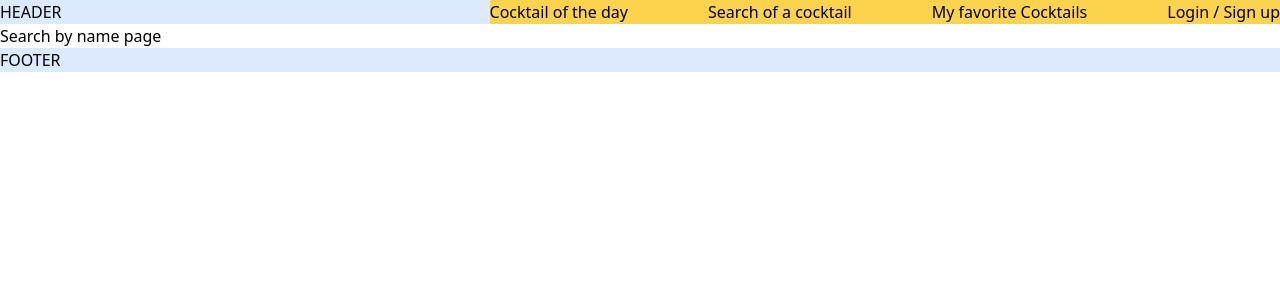
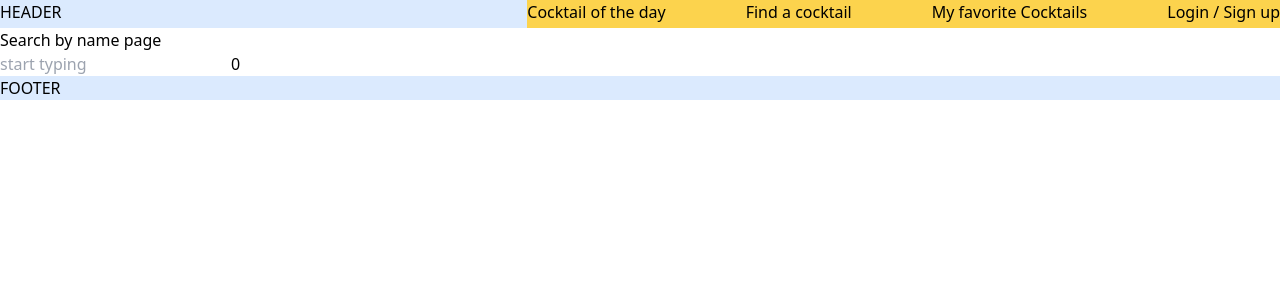
Before and after one commit to elsa-wanderlust/cocktails, a Next.js app: page /searchByName in a window 1280 px wide. Shown: the top 300 px of the page. Built offline with nearby package versions, Linux system fonts and the light colour scheme.

Commit message:
search by name and ingredients done

```diff
--- a/src/app/(search)/searchByGlass/page.tsx
+++ b/src/app/(search)/searchByGlass/page.tsx
@@ -1,4 +1,19 @@
 const SearchByGlass = () => {
+  const glasses = [
+    "",
+    "Collins Glass",
+    "Cocktail glass",
+    "Shot glass",
+    "Martini Glass",
+    "Wine Glass",
+    "Highball Glass",
+    "Beer mug",
+    "Coffee mug",
+    "Highball glass",
+    "Coffee Mug",
+    "Old-Fashioned glass",
+  ];
+
   return (
     <div>
       <p>Search by glass page</p>
--- a/src/app/(search)/searchByIngredient/page.tsx
+++ b/src/app/(search)/searchByIngredient/page.tsx
@@ -1,7 +1,10 @@
+import SearchField from "@/components/Search/SearchField";
+
 const SearchByIngredient = () => {
   return (
     <div>
       <p>Search by ingredient page</p>
+      <SearchField searchPage="i" />
     </div>
   );
 };
--- a/src/app/(search)/searchByName/page.tsx
+++ b/src/app/(search)/searchByName/page.tsx
@@ -1,7 +1,10 @@
+import SearchField from "@/components/Search/SearchField";
+
 const SearchByName = () => {
   return (
     <div>
       <p>Search by name page</p>
+      <SearchField searchPage="s" />
     </div>
   );
 };
--- /dev/null
+++ b/src/app/api/route.ts
@@ -0,0 +1,37 @@
+// the props searchType will a string:
+// 's' - if search by name
+// 'i' - if search by ingredient
+// 'c' - if search by category
+// 'g' - if search by glass
+
+import { serialize } from "v8";
+
+export default async function fetchresults(req: string, searchType: string) {
+  try {
+    const res = await fetch(
+      `https://www.thecocktaildb.com/api/json/v1/1/${
+        searchType === "s" ? "search" : "filter"
+      }.php?${searchType}=${req}`
+    );
+    const data = await res.json();
+    return data.drinks;
+  } catch (error) {
+    console.log(error);
+  }
+}
+
+const searchType = ["n", "i", "c", "g"];
+
+// Search cocktail by name
+// www.thecocktaildb.com/api/json/v1/1/search.php?s=margarita
+
+// Search by ingredient
+// www.thecocktaildb.com/api/json/v1/1/filter.php?i=Gin
+
+// Filter by Category
+// www.thecocktaildb.com/api/json/v1/1/filter.php?c=Ordinary_Drink
+// www.thecocktaildb.com/api/json/v1/1/filter.php?c=Cocktail
+
+// Filter by Glass
+// www.thecocktaildb.com/api/json/v1/1/filter.php?g=Cocktail_glass
+// www.thecocktaildb.com/api/json/v1/1/filter.php?g=Champagne_flute
--- a/src/app/page.tsx
+++ b/src/app/page.tsx
@@ -1,7 +1,7 @@
 // import Image from "next/image";
 import DailyCocktail from "@/components/DailyCocktail";
 
-export default function Home() {
+export default async function Home() {
   return (
     <main>
       <DailyCocktail />
--- /dev/null
+++ b/src/components/Search/SearchField.tsx
@@ -0,0 +1,74 @@
+"use client";
+import { useState } from "react";
+// import routes
+import fetchresults from "@/app/api/route";
+// import components
+import Cocktail from "../Cocktail";
+
+type Input = {
+  target: {
+    value: string;
+  };
+};
+
+type searchTypeProps = {
+  searchPage: string;
+};
+
+const SearchField = async ({ searchPage }: searchTypeProps) => {
+  // declare states
+  const [input, setInput] = useState("");
+  const [isLoading, setIsLoading] = useState(false);
+  const [data, setData] = useState([]);
+
+  // declare functions
+  const handleInput = async (input: Input) => {
+    if (input.target) {
+      setInput(input.target.value);
+      if (input.target.value.length > 2) {
+        setIsLoading(true);
+        const cocktailsFound = await fetchresults(
+          input.target.value,
+          searchPage
+        );
+        if (cocktailsFound) {
+          setData(cocktailsFound);
+          setIsLoading(false);
+        }
+      }
+    }
+  };
+
+  // declare variables
+  const searchKeyWords = {
+    s: "the name of a cocktail",
+    i: "the name of an ingredient",
+    c: "a category cocktail",
+    g: "a type of cocktail glass",
+  };
+
+  return (
+    <div className="h-80%">
+      <input
+        type="text"
+        placeholder="start typing"
+        onChange={handleInput}
+        value={input}
+      />
+      {isLoading && <p>looking for awesome cocktails to match your search </p>}
+
+      {!isLoading && data.length && (
+        <div>
+          <p>
+            we have found {data.length} cocktails matching your search '{input}'
+          </p>
+          {data.map((item, index) => {
+            return <Cocktail key={index} info={item} />;
+          })}
+        </div>
+      )}
+    </div>
+  );
+};
+
+export default SearchField;
--- a/src/components/TopMenu/TopMenu.tsx
+++ b/src/components/TopMenu/TopMenu.tsx
@@ -1,20 +1,21 @@
 "use client";
 import Link from "next/link";
-// import { useState } from "react";
+import { useState } from "react";
 import TopMenuData from "@/data/topMenuData";
 import TopMenuTitle from "./TopMenuTitle";
 
 const TopMenu = () => {
-  // console.log(TopMenuData);
+  const [dropMenuVisible, setDropMenuVisible] = useState(false);
+
   return (
-    <div className="flex gap-20 bg-amber-300">
+    <div className="flex gap-20 bg-amber-300 h-7">
       {TopMenuData.map((item) => {
         return (
           <TopMenuTitle
             key={item.section}
             info={item}
-            // dropMenuVisible={dropMenuVisible}
-            // setdropMenuVisible={setdropMenuVisible}
+            dropMenuVisible={dropMenuVisible}
+            setDropMenuVisible={setDropMenuVisible}
           />
         );
       })}
--- a/src/components/TopMenu/TopMenuSecondaryTitle.tsx
+++ /dev/null
@@ -1,5 +0,0 @@
-const TopMenuSecondaryTitle = () => {
-  return <div></div>;
-};
-
-export default TopMenuSecondaryTitle;
--- a/src/components/TopMenu/TopMenuTitle.tsx
+++ b/src/components/TopMenu/TopMenuTitle.tsx
@@ -1,15 +1,15 @@
 import Link from "next/link";
 import { useState } from "react";
 import TopMenuSecondaryTitle from "./TopMenuSecondaryTitle";
-import {
-  Dropdown,
-  DropdownTrigger,
-  DropdownMenu,
-  DropdownItem,
-  Button,
-} from "@nextui-org/react";
+// import {
+//   Dropdown,
+//   DropdownTrigger,
+//   DropdownMenu,
+//   DropdownItem,
+//   Button,
+// } from "@nextui-org/react"; // ELSA REMOVE PKG
 
-type OneMenuTitle = {
+type PropsType = {
   info: {
     section: string;
     url?: string;
@@ -18,21 +18,19 @@ type OneMenuTitle = {
       url?: string;
     }[];
   };
+  dropMenuVisible: boolean;
+  setDropMenuVisible: React.Dispatch<React.SetStateAction<boolean>>;
 };
 
-const TopMenuTitle = ({ info }: OneMenuTitle) => {
-  const [dropMenuVisible, setdropMenuVisible] = useState(false);
-
-  const openCloseMenu = () => {
-    console.log("clicked");
-    setdropMenuVisible(!dropMenuVisible);
-  };
-
+const TopMenuTitle = ({
+  info,
+  dropMenuVisible,
+  setDropMenuVisible,
+}: PropsType) => {
+  const openCloseMenu = () => setDropMenuVisible(!dropMenuVisible);
   const closeMenu = () => {
-    console.log("@@close menu called");
     if (dropMenuVisible) {
-      console.log("@@close menu called2");
-      setdropMenuVisible(false);
+      setDropMenuVisible(false);
     }
   };
 
@@ -43,6 +41,7 @@ const TopMenuTitle = ({ info }: OneMenuTitle) => {
   ) : (
     <div>
       <p onClick={openCloseMenu}>{info.section}</p>
+      <div className="flex flex-col gap-5">
         {dropMenuVisible &&
           info.elements &&
           info.elements.map((item) => {
@@ -56,6 +55,7 @@ const TopMenuTitle = ({ info }: OneMenuTitle) => {
             );
           })}
       </div>
+    </div>
   );
 };
 
--- a/src/data/topMenuData.ts
+++ b/src/data/topMenuData.ts
@@ -4,7 +4,7 @@ const TopMenuData = [
     url: "/",
   },
   {
-    section: "Search of a cocktail",
+    section: "Find a cocktail",
     elements: [
       {
         subSection: "...by name",
```
Also changed, not shown: src/components/Cocktail.tsx (+0 -43 lines), src/components/Search/SearchAndResults.tsx (added). Lines whose indentation alone changed are shown as unchanged.
